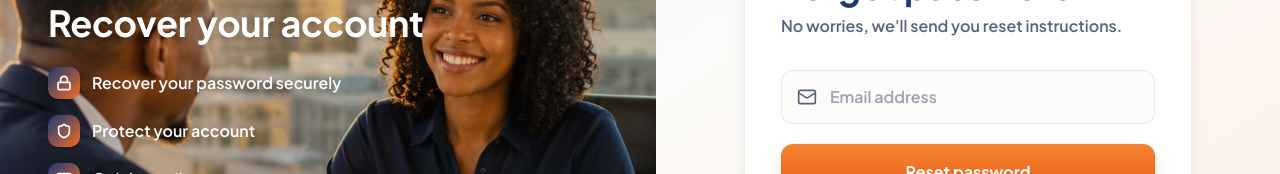
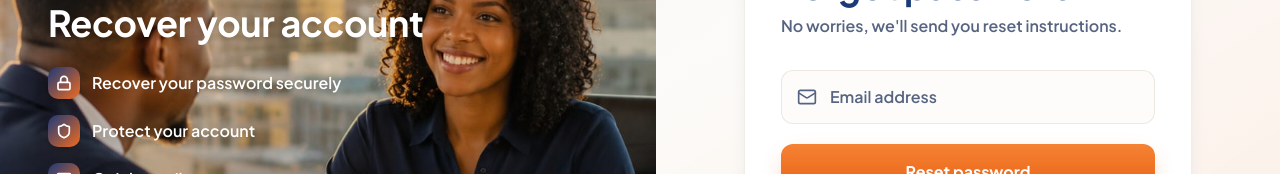
Before and after one commit to EmpowaAI/EmpowerAI, a React (Vite) app in the folder frontend/: page /forgot-password in a window 1280 px wide. Shown: the part 316-490 px from the top of the page. Built offline with nearby package versions, Linux system fonts and the light colour scheme; no server answers; a web font is replaced by a local one.

Commit message:
fix: add placeholder:text-muted-foreground to email/password inputs for light mode visibility

```diff
--- a/frontend/src/pages/Auth/ForgotPassword.tsx
+++ b/frontend/src/pages/Auth/ForgotPassword.tsx
@@ -127,7 +127,7 @@ return (
                 <form onSubmit={handleSubmit} className="space-y-5">
                   <div className="relative group">
                     <Mail className="absolute left-4 top-1/2 -translate-y-1/2 h-5 w-5 text-muted-foreground group-focus-within:text-primary transition-colors z-10" />
-                    <input id="email" type="email" value={email} onChange={(e) => setEmail(e.target.value)} className="w-full pl-12 pr-4 py-3.5 border rounded-xl bg-background/50 border-border/60 focus:border-secondary/50 focus:ring-2 focus:ring-secondary/10 transition-all text-foreground" placeholder="Email address" required disabled={isLoading}/>
+                    <input id="email" type="email" value={email} onChange={(e) => setEmail(e.target.value)} className="w-full pl-12 pr-4 py-3.5 border rounded-xl bg-background/50 border-border/60 focus:border-secondary/50 focus:ring-2 focus:ring-secondary/10 transition-all text-foreground placeholder:text-muted-foreground" placeholder="Email address" required disabled={isLoading}/>
                   </div>
                   <button type="submit" disabled={isLoading} className="shimmer w-full py-4 bg-cta-gradient text-white rounded-xl font-bold transition-all duration-300 disabled:opacity-50 disabled:cursor-not-allowed flex items-center justify-center gap-2 shadow-cta hover:shadow-glow">
                     {isLoading ? (
--- a/frontend/src/pages/Auth/LoginPage.tsx
+++ b/frontend/src/pages/Auth/LoginPage.tsx
@@ -242,7 +242,7 @@ export default function LoginPage() {
                     autoComplete="email"
                     inputMode="email"
                     spellCheck={false}
-                    className={`min-h-[52px] w-full rounded-xl border py-3.5 pl-12 pr-4 text-base text-foreground transition-all duration-200 ${
+                    className={`min-h-[52px] w-full rounded-xl border py-3.5 pl-12 pr-4 text-base text-foreground placeholder:text-muted-foreground transition-all duration-200 ${
                       emailFocused
                         ? "border-secondary/50 bg-background ring-2 ring-secondary/10 shadow-[0_0_0_3px_hsl(var(--primary)/0.15)]"
                         : "border-border/60 bg-background"
@@ -270,7 +270,7 @@ export default function LoginPage() {
                     onFocus={() => setPasswordFocused(true)}
                     onBlur={() => setPasswordFocused(false)}
                     autoComplete="current-password"
-                    className={`min-h-[52px] w-full rounded-xl border py-3.5 pl-12 pr-12 text-base text-foreground transition-all duration-200 ${
+                    className={`min-h-[52px] w-full rounded-xl border py-3.5 pl-12 pr-12 text-base text-foreground placeholder:text-muted-foreground transition-all duration-200 ${
                       passwordFocused
                         ? "border-secondary/50 bg-background ring-2 ring-secondary/10 shadow-[0_0_0_3px_hsl(var(--primary)/0.15)]"
                         : "border-border/60 bg-background"
--- a/frontend/src/pages/LandingPage.tsx
+++ b/frontend/src/pages/LandingPage.tsx
@@ -874,7 +874,7 @@ export default function LandingPage() {
               required
               value={contactForm.email}
               onChange={(e) => setContactForm({...contactForm, email: e.target.value})}
-              className="w-full px-4 py-2 bg-background border border-border rounded-lg focus:ring-2 focus:ring-primary"
+              className="w-full px-4 py-2 bg-background border border-border rounded-lg focus:ring-2 focus:ring-primary placeholder:text-muted-foreground"
               placeholder="your@email.com"
             />
           </div>
```
